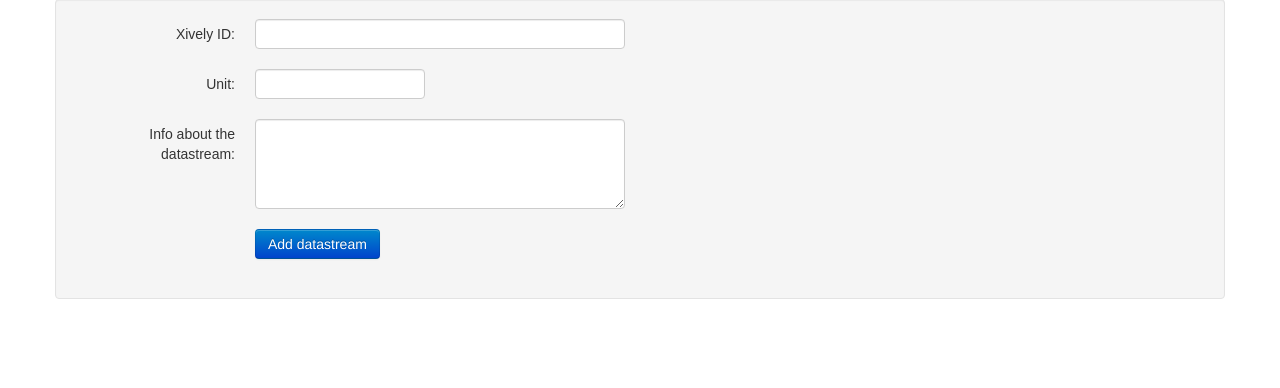
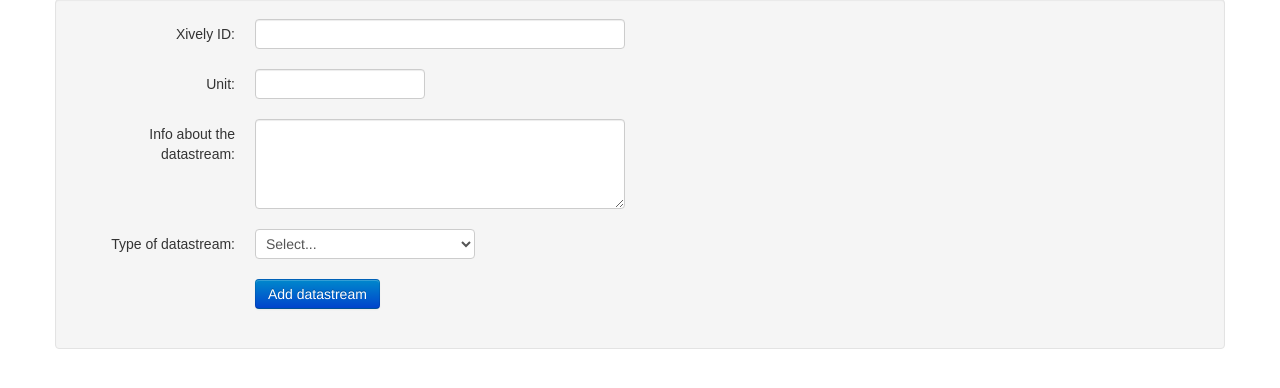
Before and after one commit to JrtPec/coopkot, a Flask app: page /add_datastream/1 in a window 1280 px wide. Shown: the part 123-511 px from the top of the page. Run offline with Flask 2, Linux system fonts and the light colour scheme; a user stored in the database is signed in; tables that the repository leaves empty hold one stand-in row (values such as "Sample post"); some libraries are stand-ins or nearby versions.

Commit message:
datastream types

```diff
--- a/app/forms.py
+++ b/app/forms.py
@@ -1,7 +1,7 @@
 from flask.ext.wtf import Form
 from wtforms import TextField, BooleanField, TextAreaField, HiddenField, DecimalField, SelectField, DateField
 from wtforms.validators import DataRequired as Required
-from wtforms.validators import Length, optional
+from wtforms.validators import Length, optional, NumberRange
 from models import User, Property, Prices, Room
 
 class LoginForm(Form):
@@ -89,6 +89,7 @@ class AddDatastreamForm(Form):
     xively_id = TextField('xively_id', validators = [Required()])
     unit = TextField('unit', validators = [Required()])
     info = TextAreaField('info', validators = [Length(min = 0, max = 140)])
+    type = SelectField('type', coerce=int, validators=[NumberRange(min=0, message='Select a valid type')])
 
 class AddUserContractForm(Form):
     room = SelectField('room', coerce=int, validators=[Required()])
--- a/app/models.py
+++ b/app/models.py
@@ -8,6 +8,7 @@ ROLE_ADMIN = 2
 TYPE_ELECTRICITY = 0
 TYPE_HEAT = 1
 TYPE_WATER = 2
+TYPE_ELECTRICITY_INST = 3
 
 class User(db.Model):
     __tablename__ = 'user'
--- a/app/templates/add_datastream.html
+++ b/app/templates/add_datastream.html
@@ -34,6 +34,15 @@
                 {% endfor %}
             </div>
         </div>
+        <div class="control-group{% if form.errors.post %} error{% endif %}">
+            <label class="control-label" for="type">Type of datastream:</label>
+            <div class="controls">
+                {{ form.type() }}
+                {% for error in form.errors.type %}
+                    <span class="help-inline">[{{error}}]</span><br>
+                {% endfor %}
+            </div>
+        </div>
         <div class="control-group">
             <div class="controls">
                 <input class="btn btn-primary" type="submit" value="Add datastream">
--- a/app/views.py
+++ b/app/views.py
@@ -2,7 +2,7 @@ from flask import render_template, flash, redirect, session, url_for, request, g
 from flask.ext.login import login_user, logout_user, current_user, login_required
 from app import app, db, lm, facebook
 from forms import LoginForm, EditForm, EditPropertyForm, AddPropertyForm, UpdatePricesForm, EditPricesForm, AddRoomForm, EditRoomForm, AddFeedForm, AddDatastreamForm, AddUserContractForm, AddRoomContractForm, AddConnectionRoomDatastreamForm, AddConnectionDatastreamRoomForm
-from models import User, ROLE_USER, ROLE_ADMIN, ROLE_LANDLORD, Property, Prices, Room, Feed, Datastream, Contract, Room_Datastream
+from models import User, ROLE_USER, ROLE_ADMIN, ROLE_LANDLORD, TYPE_ELECTRICITY, TYPE_ELECTRICITY_INST, TYPE_HEAT, TYPE_WATER, Property, Prices, Room, Feed, Datastream, Contract, Room_Datastream
 from datetime import datetime, date
 from xively import get_datastreams, get_dataset
 from config import ADMIN_NAMES
@@ -453,8 +453,9 @@ def add_datastream(id):
         flash('Feed not found.')
         abort(404)
     form = AddDatastreamForm()
+    form.type.choices = [(-1,'Select...'),(TYPE_ELECTRICITY_INST, 'Electricity Power'),(TYPE_ELECTRICITY, 'Electricity Cumulative'),(TYPE_HEAT, 'Heat'),(TYPE_WATER, 'Water')]
     if form.validate_on_submit():
-        newDatastream = Datastream(xively_id=form.xively_id.data,feed=feed,info=form.info.data,unit=form.unit.data)
+        newDatastream = Datastream(xively_id=form.xively_id.data,feed=feed,info=form.info.data,unit=form.unit.data,type=form.type.data)
         db.session.add(newDatastream)
         db.session.commit()
         flash('New datastream "'+newDatastream.xively_id+'" was added to '+newDatastream.feed.xively_id+'.')
@@ -495,10 +496,12 @@ def edit_datastream(id):
         flash('Datastream not found.')
         abort(404)
     form = AddDatastreamForm()
+    form.type.choices = [(-1,'Select...'),(TYPE_ELECTRICITY_INST, 'Electricity Power'),(TYPE_ELECTRICITY, 'Electricity Cumulative'),(TYPE_HEAT, 'Heat'),(TYPE_WATER, 'Water')]
     if form.validate_on_submit():
         datastream.xively_id = form.xively_id.data
         datastream.unit = form.unit.data
         datastream.info = form.info.data
+        datastream.type = form.type.data
         db.session.add(datastream)
         db.session.commit()
         flash('Your changes have been saved.')
```
Also changed, not shown: app/templates/edit_datastream.html (+9 -0 lines), app/templates/feed.html (+10 -1 lines), 3 other files.
